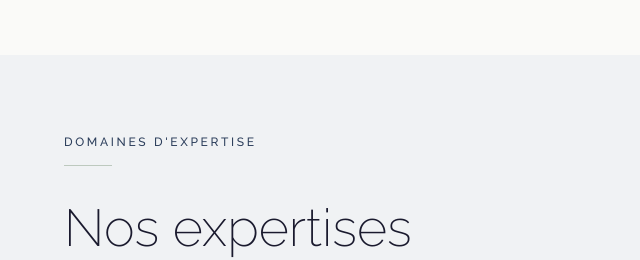
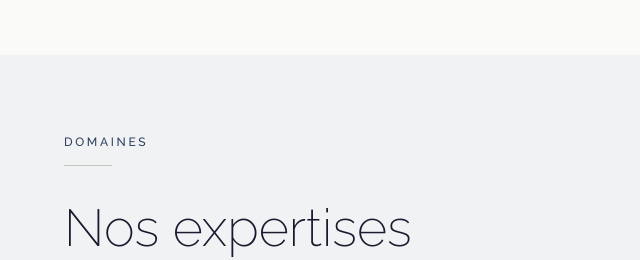
Before and after one commit to zexthazi-sys/gacem-avocat, a website: page index.html in a window 1280 px wide. Shown: the part 1400-1660 px from the top of the page, 0-640 px from the left. Drawn offline with Linux system fonts and the light colour scheme.

Commit message:
index.html : tag "Domaines d'expertise" → "Domaines" (redondance avec h2)
Co-Authored-By: Claude Sonnet 4.6 <noreply@anthropic.com>

```diff
--- a/index.html
+++ b/index.html
@@ -207,7 +207,7 @@
   </section>
 
   <section id="expertises">
-    <div class="s-tag reveal">Domaines d'expertise</div>
+    <div class="s-tag reveal">Domaines</div>
     <div class="s-line"></div>
     <h2 class="s-title reveal">Nos expertises</h2>
     <div class="exp-grid">
```
